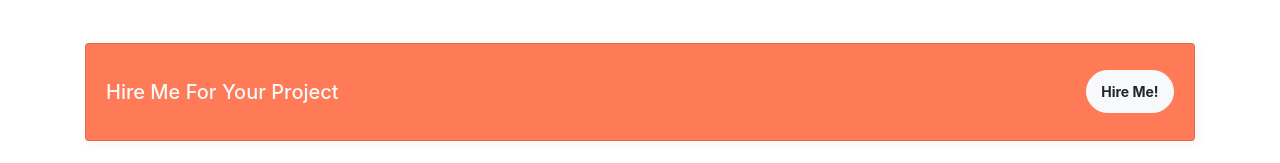
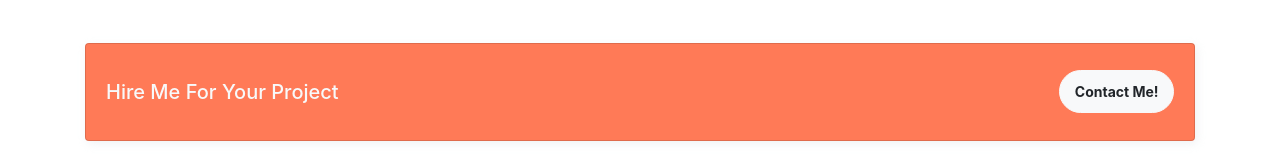
Before and after one commit to GerritKrot/GerritKrot.github.io, a website: page index.html in a window 1280 px wide. Shown: the part 1254-1417 px from the top of the page. Drawn offline with Linux system fonts and the light colour scheme.

Commit message:
Updated resume & contact
yippee

```diff
--- a/index.html
+++ b/index.html
@@ -382,7 +382,7 @@
                         </div>
                         <div class="col-sm-3 text-center text-sm-right">
                             <a href="mailto:GerritNKrot@gmail.com">
-                                <button class="btn btn-light rounded">Hire Me!</button>
+                                <button class="btn btn-light rounded">Contact Me!</button>
                             </a>
                         </div>
                     </div>
```
Also changed, not shown: 1 other file.
